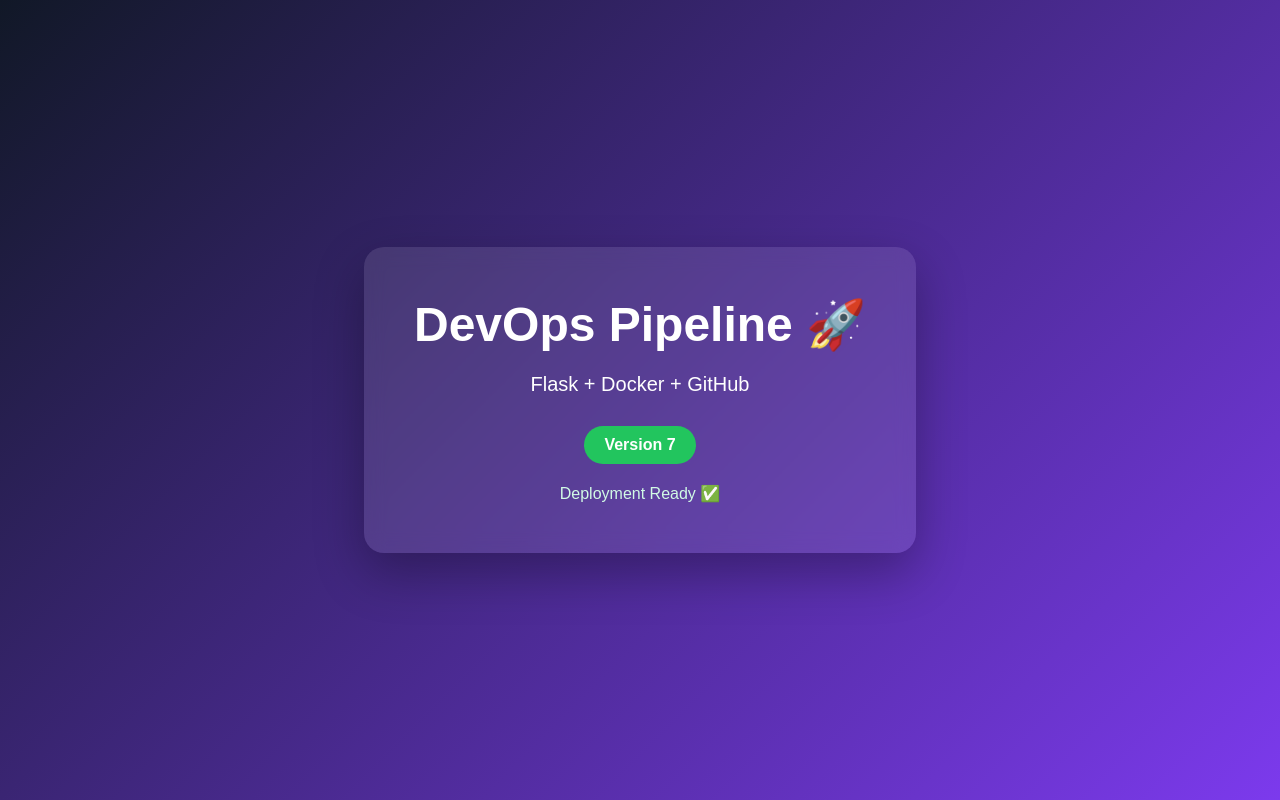
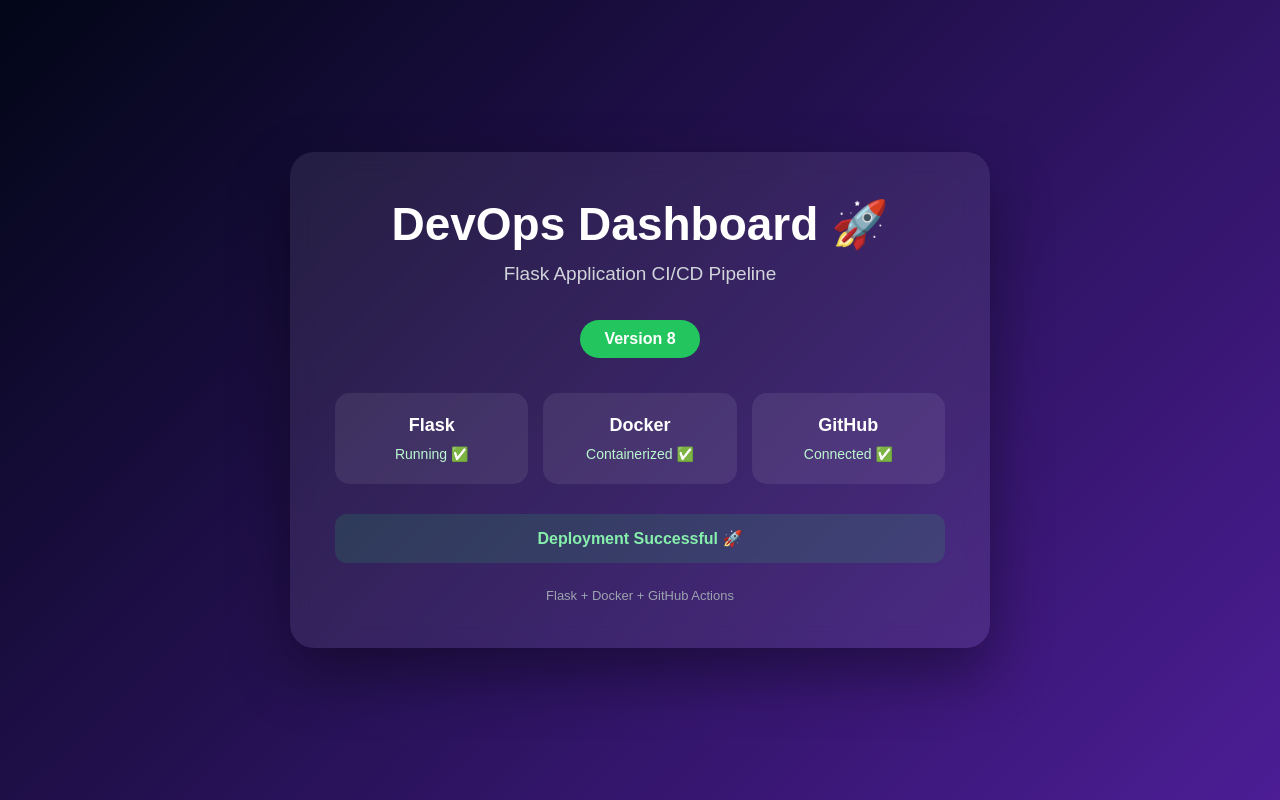
Before and after one commit to waleednemer/flask-app-devops, a Flask app: page / in a window 1280 px wide. Run offline with Flask 3, Linux system fonts and the light colour scheme.

Commit message:
Update UI to version 8

```diff
--- a/templates/index.html
+++ b/templates/index.html
@@ -4,7 +4,7 @@
     <meta charset="UTF-8">
     <meta name="viewport" content="width=device-width, initial-scale=1.0">
 
-    <title>Flask DevOps</title>
+    <title>Flask DevOps Dashboard</title>
 
     <style>
         * {
@@ -19,41 +19,91 @@
             justify-content: center;
             align-items: center;
             font-family: Arial, sans-serif;
-            background: linear-gradient(135deg, #111827, #7c3aed);
+            background: linear-gradient(135deg, #020617, #4c1d95);
             color: white;
+            padding: 20px;
         }
 
         .container {
+            width: 700px;
+            max-width: 100%;
             text-align: center;
-            background: rgba(255, 255, 255, 0.1);
-            padding: 50px;
-            border-radius: 20px;
-            box-shadow: 0 20px 50px rgba(0, 0, 0, 0.3);
-            backdrop-filter: blur(10px);
+            background: rgba(255, 255, 255, 0.08);
+            padding: 45px;
+            border-radius: 24px;
+            box-shadow: 0 25px 60px rgba(0, 0, 0, 0.4);
+            backdrop-filter: blur(12px);
         }
 
         h1 {
-            font-size: 48px;
-            margin-bottom: 20px;
+            font-size: 46px;
+            margin-bottom: 12px;
         }
 
-        p {
-            font-size: 20px;
-            margin-bottom: 30px;
+        .subtitle {
+            font-size: 19px;
+            color: #d1d5db;
+            margin-bottom: 35px;
         }
 
         .version {
             display: inline-block;
-            padding: 10px 20px;
+            padding: 10px 24px;
             background: #22c55e;
             border-radius: 30px;
             font-weight: bold;
-            margin-bottom: 20px;
+            margin-bottom: 35px;
+        }
+
+        .services {
+            display: grid;
+            grid-template-columns: repeat(3, 1fr);
+            gap: 15px;
+            margin-bottom: 30px;
+        }
+
+        .service {
+            background: rgba(255, 255, 255, 0.08);
+            padding: 22px 10px;
+            border-radius: 15px;
+        }
+
+        .service h3 {
+            font-size: 18px;
+            margin-bottom: 10px;
+        }
+
+        .service p {
+            font-size: 14px;
+            color: #bbf7d0;
         }
 
         .status {
-            font-size: 16px;
-            color: #d1fae5;
+            padding: 15px;
+            border-radius: 12px;
+            background: rgba(34, 197, 94, 0.15);
+            color: #86efac;
+            font-weight: bold;
+        }
+
+        .footer {
+            margin-top: 25px;
+            font-size: 13px;
+            color: #9ca3af;
+        }
+
+        @media (max-width: 600px) {
+            .services {
+                grid-template-columns: 1fr;
+            }
+
+            h1 {
+                font-size: 36px;
+            }
+
+            .container {
+                padding: 30px 20px;
+            }
         }
     </style>
 </head>
@@ -62,16 +112,41 @@
 
     <div class="container">
 
-        <h1>DevOps Pipeline 🚀</h1>
+        <h1>DevOps Dashboard 🚀</h1>
 
-        <p>Flask + Docker + GitHub</p>
+        <p class="subtitle">
+            Flask Application CI/CD Pipeline
+        </p>
 
         <div class="version">
-            Version 7
+            Version 8
+        </div>
+
+        <div class="services">
+
+            <div class="service">
+                <h3>Flask</h3>
+                <p>Running ✅</p>
+            </div>
+
+            <div class="service">
+                <h3>Docker</h3>
+                <p>Containerized ✅</p>
+            </div>
+
+            <div class="service">
+                <h3>GitHub</h3>
+                <p>Connected ✅</p>
+            </div>
+
         </div>
 
         <div class="status">
-            Deployment Ready ✅
+            Deployment Successful 🚀
+        </div>
+
+        <div class="footer">
+            Flask + Docker + GitHub Actions
         </div>
 
     </div>
```
Also changed, not shown: docker-compose.yml (added, +7 -0 lines).
